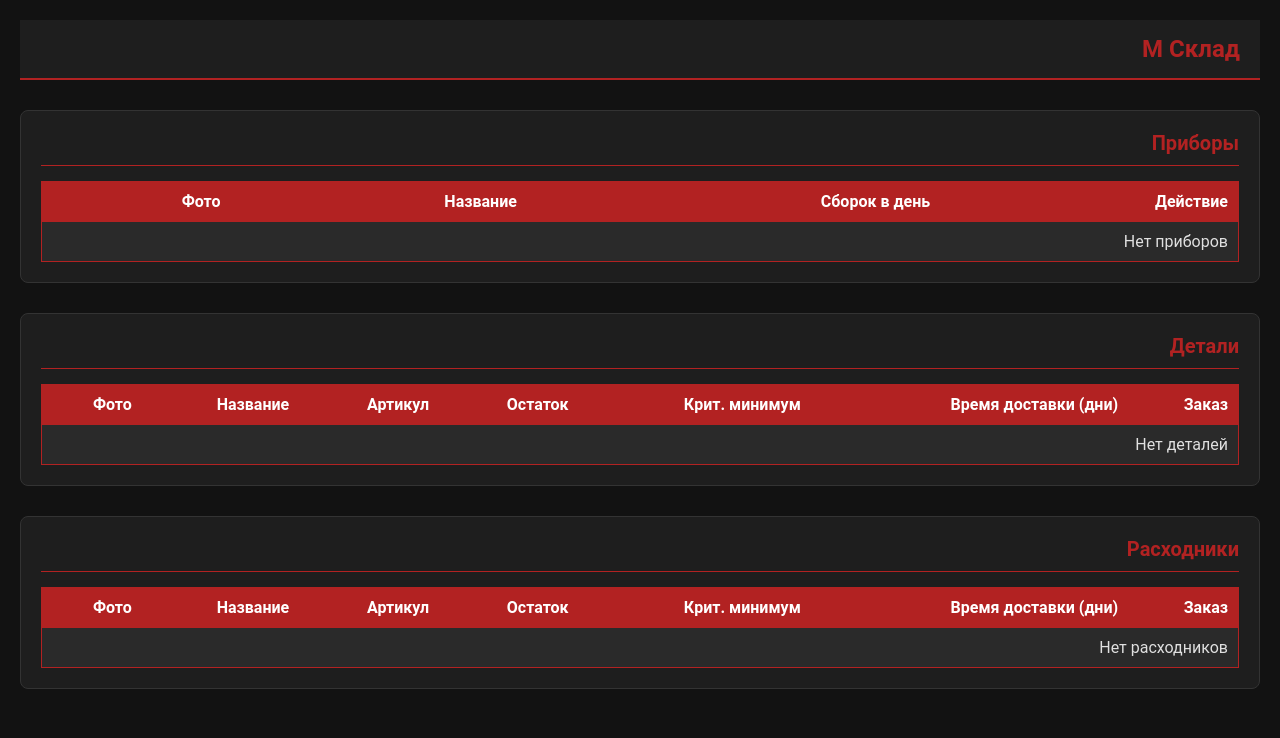
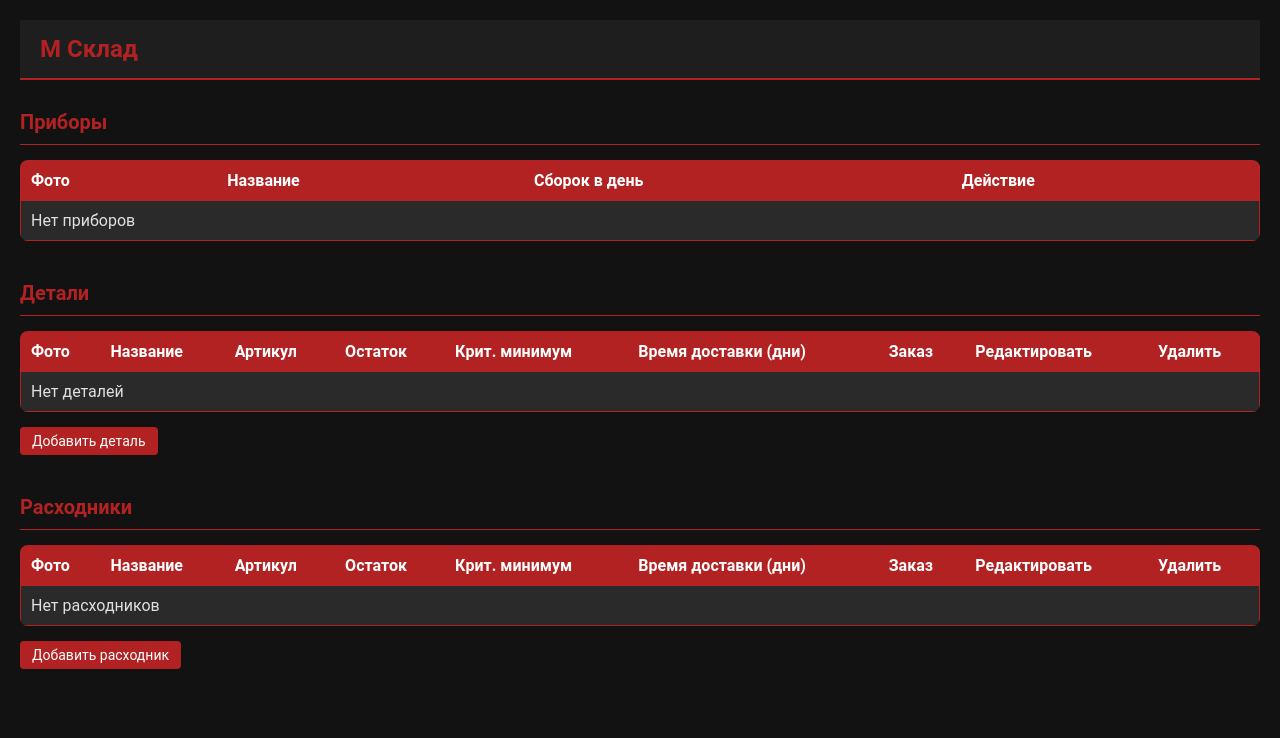
Before and after one commit to maxgogol228/M_sklad, a Django app: page /dashboard/ in a window 1280 px wide. Shown: the top 738 px of the page. Run offline with Django 5.2, Linux system fonts and the light colour scheme; data that the repository does not hold is empty.

Commit message:
Update dashboard.html

```diff
--- a/stock/templates/stock/dashboard.html
+++ b/stock/templates/stock/dashboard.html
@@ -15,7 +15,6 @@
             background: #121212;
             color: #e0e0e0;
             padding: 20px;
-            direction: rtl;
         }
 
         .header {
@@ -23,7 +22,6 @@
             padding: 15px 20px;
             border-bottom: 2px solid #b22222;
             margin-bottom: 30px;
-            text-align: right;
         }
 
         .header h1 {
@@ -37,12 +35,9 @@
             margin: 0 auto;
         }
 
-        .table-container {
-            background: #1e1e1e;
-            border-radius: 8px;
-            padding: 20px;
-            margin-bottom: 30px;
-            border: 1px solid #333;
+        /* Вертикальные таблицы - каждая таблица в отдельном блоке */
+        .table-section {
+            margin-bottom: 40px;
         }
 
         .table-title {
@@ -51,19 +46,20 @@
             margin-bottom: 15px;
             padding-bottom: 10px;
             border-bottom: 1px solid #b22222;
-            text-align: right;
         }
 
         table {
             width: 100%;
             border-collapse: collapse;
-            direction: rtl;
+            background: #1e1e1e;
+            border-radius: 8px;
+            overflow: hidden;
         }
 
         th, td {
             border: 1px solid #b22222;
             padding: 10px;
-            text-align: right;
+            text-align: left;
         }
 
         th {
@@ -98,14 +94,11 @@
         }
 
         @media (max-width: 768px) {
-            .table-container {
+            .table-section {
                 overflow-x: auto;
             }
             body {
                 padding: 10px;
-            }
-            th, td {
-                white-space: nowrap;
             }
         }
     </style>
@@ -118,31 +111,31 @@
     <div class="container">
 
         <!-- Таблица 1: Приборы -->
-        <div class="table-container">
+        <div class="table-section">
             <h2 class="table-title">Приборы</h2>
             <table>
                 <thead>
                     <tr>
+                        <th>Фото</th>
+                        <th>Название</th>
+                        <th>Сборок в день</th>
                         <th>Действие</th>
-                        <th>Сборок в день</th>
-                        <th>Название</th>
-                        <th>Фото</th>
                     </tr>
                 </thead>
                 <tbody>
                     {% for device in devices %}
                     <tr>
                         <td>
-                            <button class="btn" onclick="startAssembly({{ device.id }}, '{{ device.name }}')">Начать сборку</button>
-                        </td>
-                        <td>{{ device.production_per_day }}</td>
-                        <td>{{ device.name }}</td>
-                        <td>
                             {% if device.image %}
                                 <img src="{{ device.image.url }}" style="width: 50px; height: 50px; object-fit: cover;">
                             {% else %}
                                 —
                             {% endif %}
+                        </td>
+                        <td>{{ device.name }}</td>
+                        <td>{{ device.production_per_day }}</td>
+                        <td>
+                            <button class="btn" onclick="startAssembly({{ device.id }}, '{{ device.name }}')">Начать сборку</button>
                         </td>
                     </tr>
                     {% empty %}
@@ -155,33 +148,25 @@
         </div>
 
         <!-- Таблица 2: Детали -->
-        <div class="table-container">
+        <div class="table-section">
             <h2 class="table-title">Детали</h2>
             <table>
                 <thead>
                     <tr>
+                        <th>Фото</th>
+                        <th>Название</th>
+                        <th>Артикул</th>
+                        <th>Остаток</th>
+                        <th>Крит. минимум</th>
+                        <th>Время доставки (дни)</th>
                         <th>Заказ</th>
-                        <th>Время доставки (дни)</th>
-                        <th>Крит. минимум</th>
-                        <th>Остаток</th>
-                        <th>Артикул</th>
-                        <th>Название</th>
-                        <th>Фото</th>
+                        <th>Редактировать</th>
+                        <th>Удалить</th>
                     </tr>
                 </thead>
                 <tbody>
                     {% for part in parts %}
                     <tr>
-                        <td>
-                            <button class="btn" onclick="orderPart('{{ part.name }}')">Заказать</button>
-                        </td>
-                        <td>{{ part.delivery_days }}</td>
-                        <td>{{ part.critical_minimum|floatformat:0 }}</td>
-                        <td class="{% if part.quantity <= part.critical_minimum %}critical{% endif %}">
-                            {{ part.quantity|floatformat:0 }}
-                        </td>
-                        <td>{{ part.sku|default:"—" }}</td>
-                        <td>{{ part.name }}</td>
                         <td>
                             {% if part.image %}
                                 <img src="{{ part.image.url }}" style="width: 50px; height: 50px; object-fit: cover;">
@@ -189,44 +174,55 @@
                                 —
                             {% endif %}
                         </td>
+                        <td>{{ part.name }}</td>
+                        <td>{{ part.sku|default:"—" }}</td>
+                        <td class="{% if part.quantity <= part.critical_minimum %}critical{% endif %}">
+                            {{ part.quantity|floatformat:0 }}
+                        </td>
+                        <td>{{ part.critical_minimum|floatformat:0 }}</td>
+                        <td>{{ part.delivery_days }}</td>
+                        <td>
+                            <button class="btn" onclick="alert('Заказ детали: {{ part.name }}. Свяжитесь с отделом снабжения.')">Заказать</button>
+                        </td>
+                        <td>
+                            <a href="/parts/edit/{{ part.id }}/" class="btn">Редактировать</a>
+                        </td>
+                        <td>
+                            <button class="btn" onclick="deletePart({{ part.id }}, '{{ part.name }}')" style="background: #8b0000;">Удалить</button>
+                        </td>
                     </tr>
                     {% empty %}
                     <tr>
-                        <td colspan="7">Нет деталей</td>
+                        <td colspan="9">Нет деталей</td>
                     </tr>
                     {% endfor %}
                 </tbody>
             </table>
+            <div style="margin-top: 15px;">
+                <a href="/parts/add/" class="btn">Добавить деталь</a>
+            </div>
         </div>
 
         <!-- Таблица 3: Расходники -->
-        <div class="table-container">
+        <div class="table-section">
             <h2 class="table-title">Расходники</h2>
             <table>
                 <thead>
                     <tr>
+                        <th>Фото</th>
+                        <th>Название</th>
+                        <th>Артикул</th>
+                        <th>Остаток</th>
+                        <th>Крит. минимум</th>
+                        <th>Время доставки (дни)</th>
                         <th>Заказ</th>
-                        <th>Время доставки (дни)</th>
-                        <th>Крит. минимум</th>
-                        <th>Остаток</th>
-                        <th>Артикул</th>
-                        <th>Название</th>
-                        <th>Фото</th>
+                        <th>Редактировать</th>
+                        <th>Удалить</th>
                     </tr>
                 </thead>
                 <tbody>
                     {% for consumable in consumables %}
                     <tr>
-                        <td>
-                            <button class="btn" onclick="orderConsumable('{{ consumable.name }}')">Заказать</button>
-                        </td>
-                        <td>{{ consumable.delivery_days }}</td>
-                        <td>{{ consumable.critical_minimum|floatformat:0 }}</td>
-                        <td class="{% if consumable.quantity <= consumable.critical_minimum %}critical{% endif %}">
-                            {{ consumable.quantity|floatformat:0 }}
-                        </td>
-                        <td>{{ consumable.sku|default:"—" }}</td>
-                        <td>{{ consumable.name }}</td>
                         <td>
                             {% if consumable.image %}
                                 <img src="{{ consumable.image.url }}" style="width: 50px; height: 50px; object-fit: cover;">
@@ -234,14 +230,33 @@
                                 —
                             {% endif %}
                         </td>
+                        <td>{{ consumable.name }}</td>
+                        <td>{{ consumable.sku|default:"—" }}</td>
+                        <td class="{% if consumable.quantity <= consumable.critical_minimum %}critical{% endif %}">
+                            {{ consumable.quantity|floatformat:0 }}
+                        </td>
+                        <td>{{ consumable.critical_minimum|floatformat:0 }}</td>
+                        <td>{{ consumable.delivery_days }}</td>
+                        <td>
+                            <button class="btn" onclick="alert('Заказ расходника: {{ consumable.name }}. Свяжитесь с отделом снабжения.')">Заказать</button>
+                        </td>
+                        <td>
+                            <a href="/parts/edit/{{ consumable.id }}/" class="btn">Редактировать</a>
+                        </td>
+                        <td>
+                            <button class="btn" onclick="deletePart({{ consumable.id }}, '{{ consumable.name }}')" style="background: #8b0000;">Удалить</button>
+                        </td>
                     </tr>
                     {% empty %}
                     <tr>
-                        <td colspan="7">Нет расходников</td>
+                        <td colspan="9">Нет расходников</td>
                     </tr>
                     {% endfor %}
                 </tbody>
             </table>
+            <div style="margin-top: 15px;">
+                <a href="/parts/add/" class="btn">Добавить расходник</a>
+            </div>
         </div>
 
     </div>
@@ -271,12 +286,24 @@
             }
         }
 
-        function orderPart(partName) {
-            alert('Заказ детали: ' + partName + '. Свяжитесь с отделом снабжения.');
-        }
-
-        function orderConsumable(consumableName) {
-            alert('Заказ расходника: ' + consumableName + '. Свяжитесь с отделом снабжения.');
+        function deletePart(id, name) {
+            if (confirm('Удалить "' + name + '"?')) {
+                fetch('/parts/delete/' + id + '/', {
+                    method: 'POST',
+                    headers: {
+                        'X-CSRFToken': getCookie('csrftoken'),
+                        'Content-Type': 'application/json'
+                    }
+                })
+                .then(response => response.json())
+                .then(data => {
+                    if (data.success) {
+                        location.reload();
+                    } else {
+                        alert('Ошибка удаления');
+                    }
+                });
+            }
         }
 
         function getCookie(name) {
```
